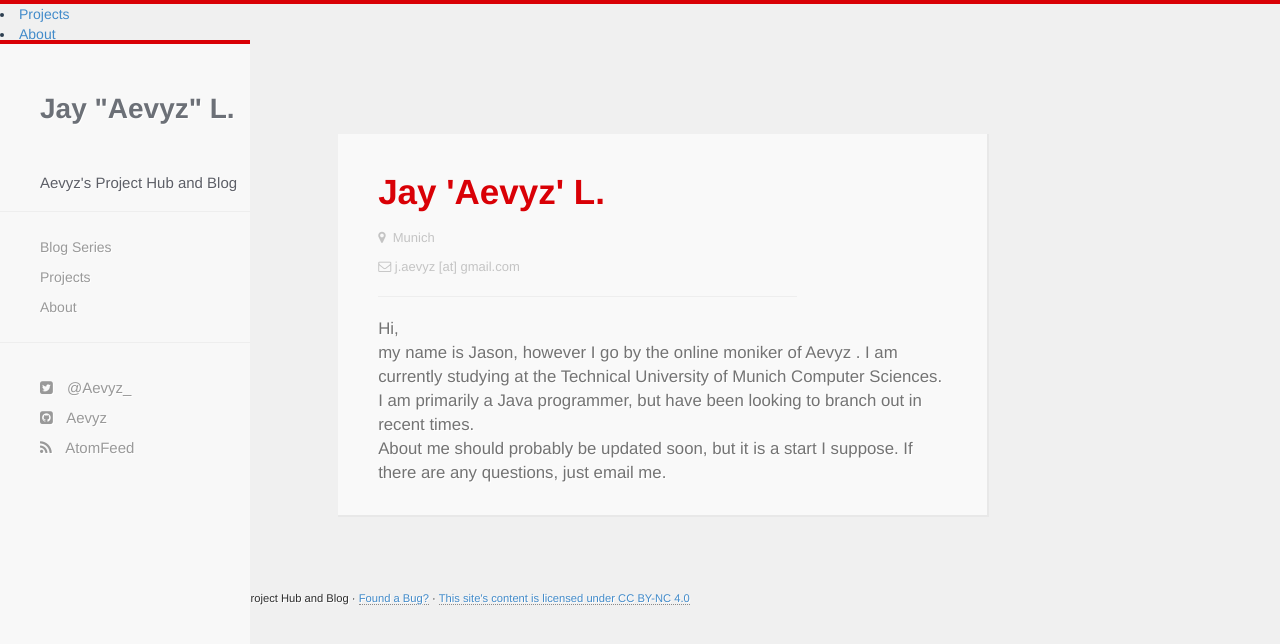
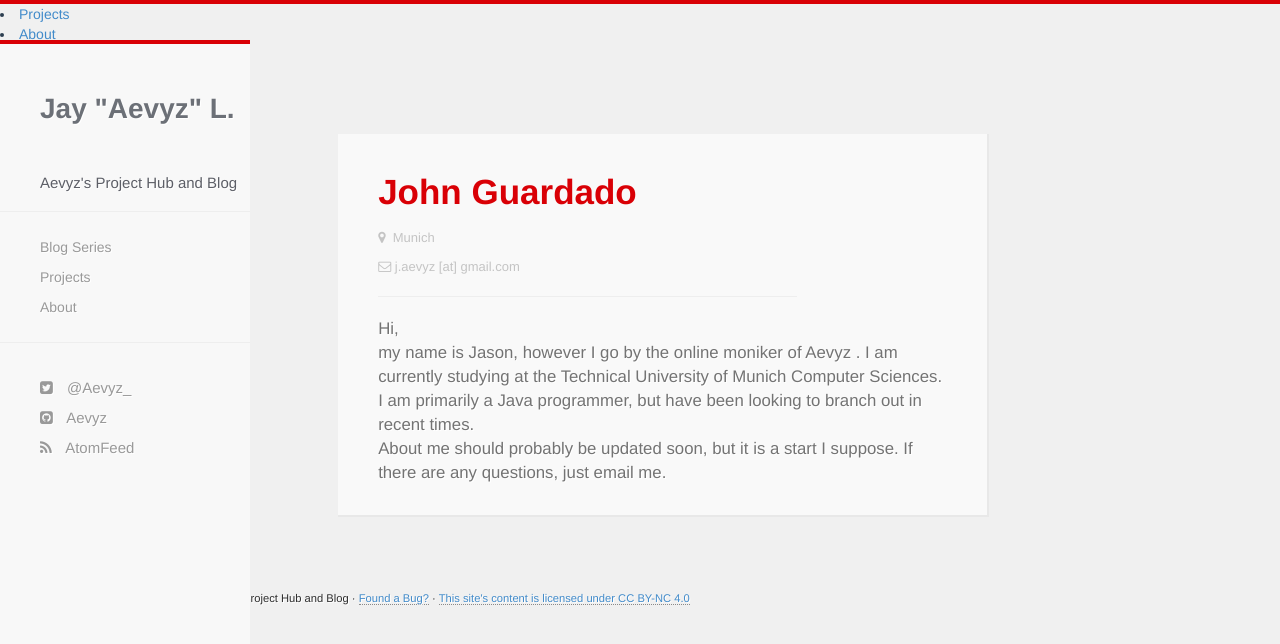
Before and after one commit to jguardado39/jguardado39.github.io, a Jekyll site: the page built from about.html, in a window 1280 px wide. Shown: the top 644 px of the page. Built offline with Jekyll 4.4.1, drawn with Linux system fonts in a browser that asks for light colours.

Commit message:
upd 041717

```diff
--- a/about.html
+++ b/about.html
@@ -10,7 +10,7 @@ title: About
 
           </div>
           <div class="col-md-9">
-            <h1>Jay 'Aevyz' L.</h1>
+            <h1>John Guardado</h1>
             <p><i class="fa fa-map-marker"></i>&nbsp;&nbsp;Munich</p>
               <a name="email"></a>
               <p><i class="fa fa-envelope-o"></i>&nbsp;j.aevyz [at] gmail.com</p>
```
